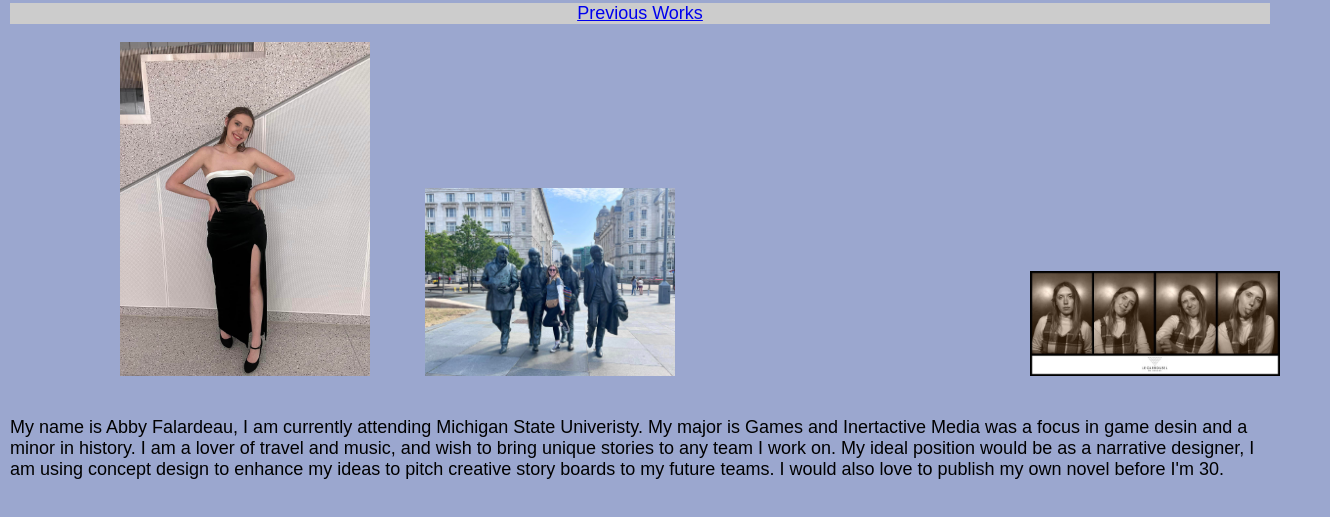
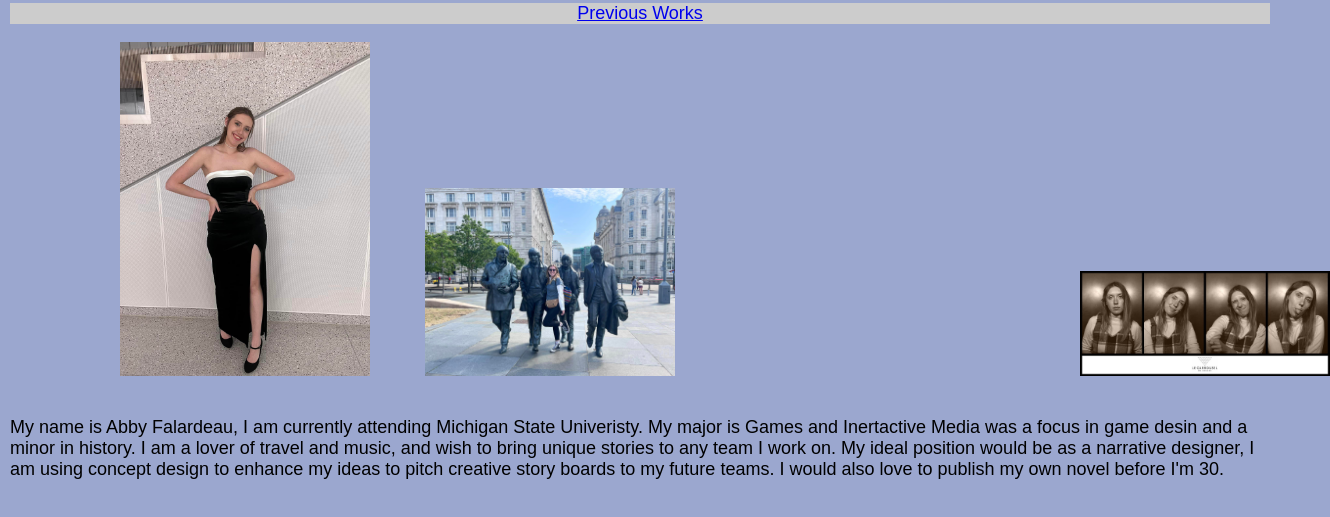
Before and after one commit to abbyfalardeau/portfolio, a plain HTML site: page index.html in a window 1280 px wide. Shown: the part 101-618 px from the top of the page, 1330 px wide, since content can reach past the window. Drawn offline with Linux system fonts and the light colour scheme.

Commit message:
fruit ninja

```diff
--- a/screen.css
+++ b/screen.css
@@ -45,9 +45,9 @@ nav ul {
     margin-right: auto;
 }
 .abbyimage3{
-    width: 150px;
-    height: 100px;
+    width: 50px;
+    height: 50px;
     display: inline-flex;
-    margin-left: auto;
-    margin-right: auto;
+    margin-left: 50px;
+    margin-right: 50px;
 }
```
